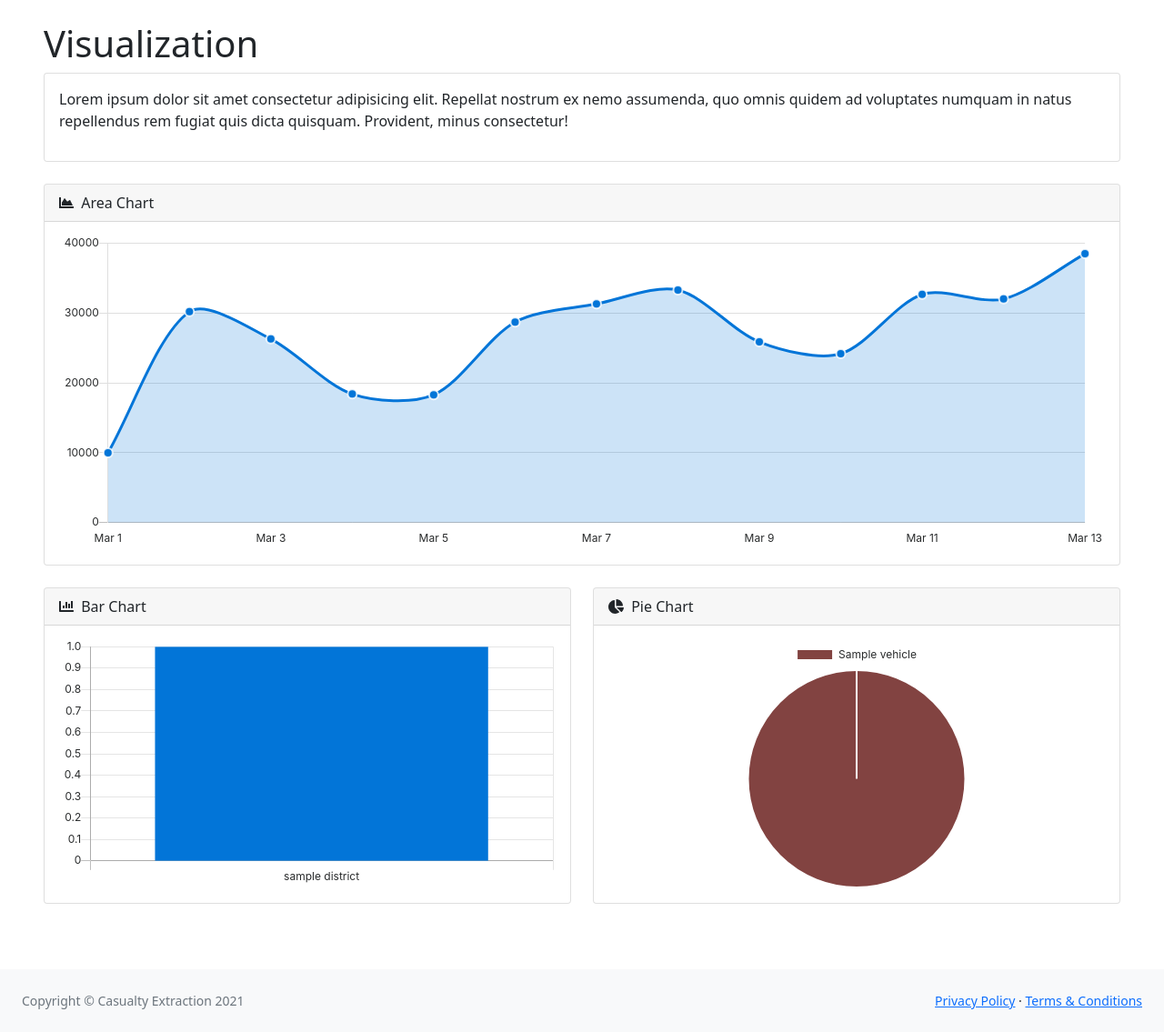
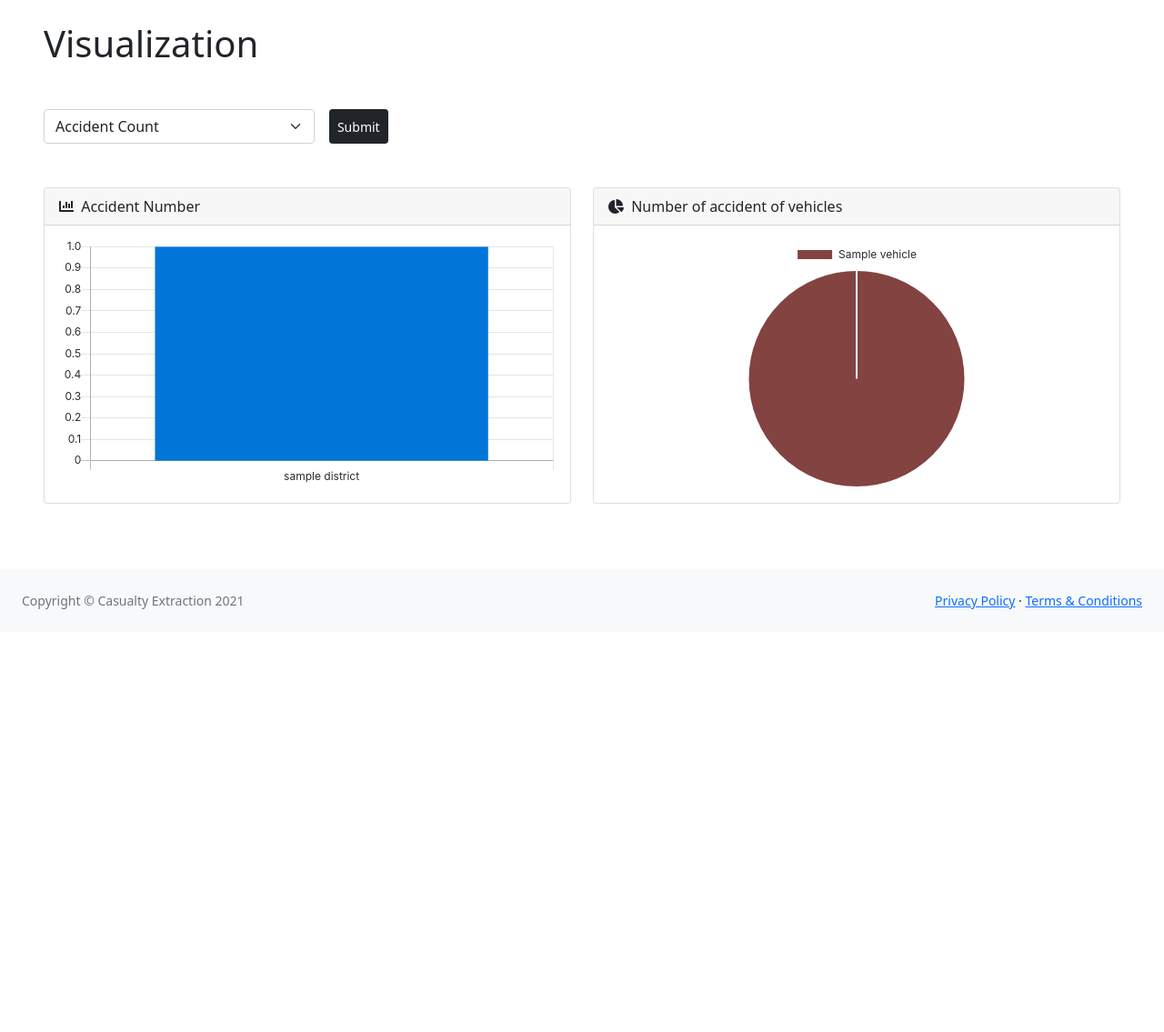
Before and after one commit to Imsanskar/Casualty-Extraction, a Django app: template DeathExtraction/newsextraction/templates/newsextraction/visualization.html in a window 1280 px wide. Shown: the part 120-1255 px from the top of the page at 91% size. After the commit the page ends 790 px from the top, so only its background shows below. Run offline with Django 3.2, Linux system fonts and the light colour scheme; the template is opened without the code that fills it: most values are stand-ins (such as "Sample title", 1, 10 or a date in 2020); some libraries are stand-ins or nearby versions.

Commit message:
Dynamic Visualization added

```diff
--- a/DeathExtraction/newsextraction/modules/utils.py
+++ b/DeathExtraction/newsextraction/modules/utils.py
@@ -107,10 +107,13 @@ def extract(link, news_story, title, date, source, save = True):
 	pos_tagged_sentences = tagger.getTaggedSentences()
 	data_extractor = DataExtractor(pos_tagged_sentences, news_story,title)
 	vehicleGazetter = VehicleInformation(news_story)
+	print(news.get_date(link))
 
 	news_date = ""
 	if(date != ""):
 		news_date  = P.parse(date)
+	else:
+		news_date = news.get_date(link)
 	month_list = [ "January", "February", "March", "April", "May", "June",
 "July", "August", "September", "October", "November", "December" ];
 
@@ -275,7 +278,7 @@ def getDeathCountLocation():
 
 
 
-def getDeathCountLocation():
+def getInjuryCountLocation():
 	"""
 		Returns the death count of the particular location
 	"""
--- a/DeathExtraction/newsextraction/templates/newsextraction/visualization.html
+++ b/DeathExtraction/newsextraction/templates/newsextraction/visualization.html
@@ -6,27 +6,23 @@
 <main>
 	<div class="container-fluid px-4">
 		<h1 class="mt-4">Visualization</h1>
-		<div class="card mb-4">
-			<div class="card-body">
-				<p>Lorem ipsum dolor sit amet consectetur adipisicing elit. Repellat nostrum ex nemo
-					assumenda, quo omnis quidem ad voluptates numquam in natus repellendus rem fugiat quis
-					dicta quisquam. Provident, minus consectetur!</p>
-			</div>
+
+		<div class="col-md-4 my-5 d-flex ">
+			<select class="form-select" aria-label="Default select example" id="dataSelect" onchange="dataSelect()">
+				<option selected value="accident">Accident Count</option>
+				<option value="death">Death Count</option>
+				<option value="injury">Injury Count</option>
+			</select>
+			<button type="button" class="btn btn-sm btn-dark mx-3" onclick="selectData">Submit</button>
+
 		</div>
 
-		<div class="card mb-4">
-			<div class="card-header">
-				<i class="fas fa-chart-area me-1"></i>
-				Area Chart
-			</div>
-			<div class="card-body"><canvas id="myAreaChart" width="100%" height="30"></canvas></div>
-		</div>
 		<div class="row">
 			<div class="col-lg-6">
 				<div class="card mb-4">
-					<div class="card-header">
+					<div class="card-header" id="titleBarGraph">
 						<i class="fas fa-chart-bar me-1"></i>
-						Bar Chart
+						Accident Number
 					</div>
 					<div class="card-body"><canvas id="myBarChart" width="100%" height="50"></canvas></div>
 				</div>
@@ -35,7 +31,7 @@
 				<div class="card mb-4">
 					<div class="card-header">
 						<i class="fas fa-chart-pie me-1"></i>
-						Pie Chart
+						Number of accident of vehicles
 					</div>
 					<div class="card-body"><canvas id="myPieChart" width="100%" height="50"></canvas></div>
 				</div>
@@ -54,20 +50,19 @@
 <script src="{% static 'js/pie-chart.js' %}"></script>
 
 <script>
+
+
 	districts = []
 	countAccident = {}
 	deathCount = {}
 	vehicleCount = {}
+	var data = {}
 
 	{% for district, count in locationCount.items %}
-		if(countAccident['{{ district }}'.toLowerCase()] == undefined)
-			countAccident['{{ district }}'.toLowerCase()] = parseInt('{{ count }}')
-		else
-			countAccident['{{ district }}'.toLowerCase()] += parseInt('{{ count }}')
-	{% endfor %}
-
-	{% for district, count in deathCount.items %}
-		deathCount['{{ district }}'] = '{{ count }}'
+	if (countAccident['{{ district }}'.toLowerCase()] == undefined)
+		countAccident['{{ district }}'.toLowerCase()] = parseInt('{{ count }}')
+	else
+		countAccident['{{ district }}'.toLowerCase()] += parseInt('{{ count }}')
 	{% endfor %}
 
 	{% for vehicle, count in vehicleCount.items %}
@@ -75,36 +70,56 @@
 	{% endfor %}
 
 
-	console.log(countAccident)
-	// Bar Chart Example
-	var ctxBarChart = document.getElementById("myBarChart");
-	// var myLineChart = new Chart(ctxBarChart, {
-	// 	type: 'bar',
-	// 	data: {
-	// 		labels: Object.keys(countAccident),
-	// 		datasets: [{
-	// 			label: "Accident Number",
-	// 			backgroundColor: "rgba(2,117,216,1)",
-	// 			borderColor: "rgba(2,117,216,1)",
-	// 			data: Object.values(countAccident),
-	// 		}],
-	// 	},
-	// 	options: {
-	// 		responsive: true,
-	// 		scales: {
-	// 			yAxes: {
-	// 				beginAtZero: true,
-	// 				suggestedMin: 0,
-	// 				min: 0
-	// 			}
-	// 		}
-	// 	},
-	// });
+
+	let ctxBarChart = document.getElementById("myBarChart");
+	setBarChart(ctxBarChart, Object.keys(countAccident), Object.values(countAccident), "Accident Number")
+
+
+
+
+	function dataSelect(){
+		let x = document.getElementById("dataSelect").value;
+		let titleCtx = document.getElementById("titleBarGraph")
+		data = {}
+		let ctxBarChart = document.getElementById("myBarChart");
+		if(x == "death"){
+			titleCtx.innerText = "Death Number"
+			{% for district, count in deathCount.items %}
+			if (data['{{ district }}'.toLowerCase()] == undefined)
+				data['{{ district }}'.toLowerCase()] = parseInt('{{ count }}')
+			else
+				data['{{ district }}'.toLowerCase()] += parseInt('{{ count }}')
+			{% endfor %}
+
+		}
+		if(x == "injury"){
+			titleCtx.innerText = "Injury Number"
+			{% for district, count in injuryCount.items %}
+			if (data['{{ district }}'.toLowerCase()] == undefined)
+				data['{{ district }}'.toLowerCase()] = parseInt('{{ count }}')
+			else
+				data['{{ district }}'.toLowerCase()] += parseInt('{{ count }}')
+			{% endfor %}
+		}
+		if(x == "accident"){
+			titleCtx.innerText = "Accident Number"
+			{% for district, count in locationCount.items %}
+			if (data['{{ district }}'.toLowerCase()] == undefined)
+				data['{{ district }}'.toLowerCase()] = parseInt('{{ count }}')
+			else
+				data['{{ district }}'.toLowerCase()] += parseInt('{{ count }}')
+			{% endfor %}
+		}
+		console.log(data)
+		setBarChart(ctxBarChart, Object.keys(data), Object.values(data), "Accident Number")
+	}
+
+
+
 
 
 	ctx = document.getElementById("myPieChart");
 	setPieChart(ctx, Object.keys(vehicleCount), Object.values(vehicleCount))
-	setBarChart(ctxBarChart, Object.keys(countAccident), Object.values(countAccident), "Accident Number")
 
 </script>
 {% endblock %}
--- a/DeathExtraction/newsextraction/views.py
+++ b/DeathExtraction/newsextraction/views.py
@@ -38,11 +38,14 @@ def graph(request):
 	alllocationlist, ktmlocationlist, ltplocationlist, bktlocationlist, outsideLocationList, locationCount = getLocations()
 	deathCount = getDeathCountLocation()
 	vehicleCount = getVehicleType()
+	injuryCount = getInjuryCountLocation()
+	print(injuryCount)
 	context = {
 		'allLocation': alllocationlist,
 		'locationCount': locationCount,
 		'deathCount': deathCount,
-		'vehicleCount': vehicleCount
+		'vehicleCount': vehicleCount,
+		'injuryCount': injuryCount
 	}
 	print(vehicleCount)
 	return render(request, 'newsextraction/visualization.html', context=context)
```
